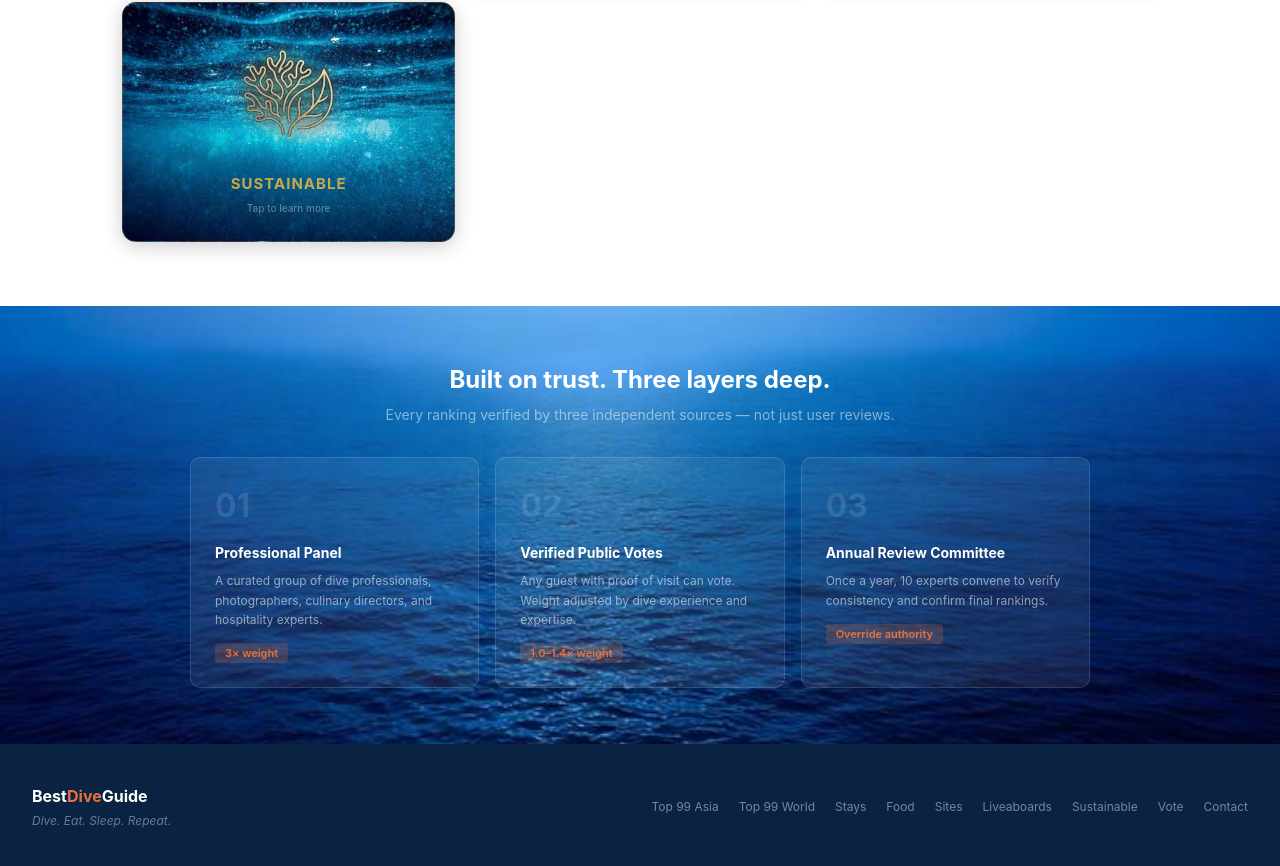
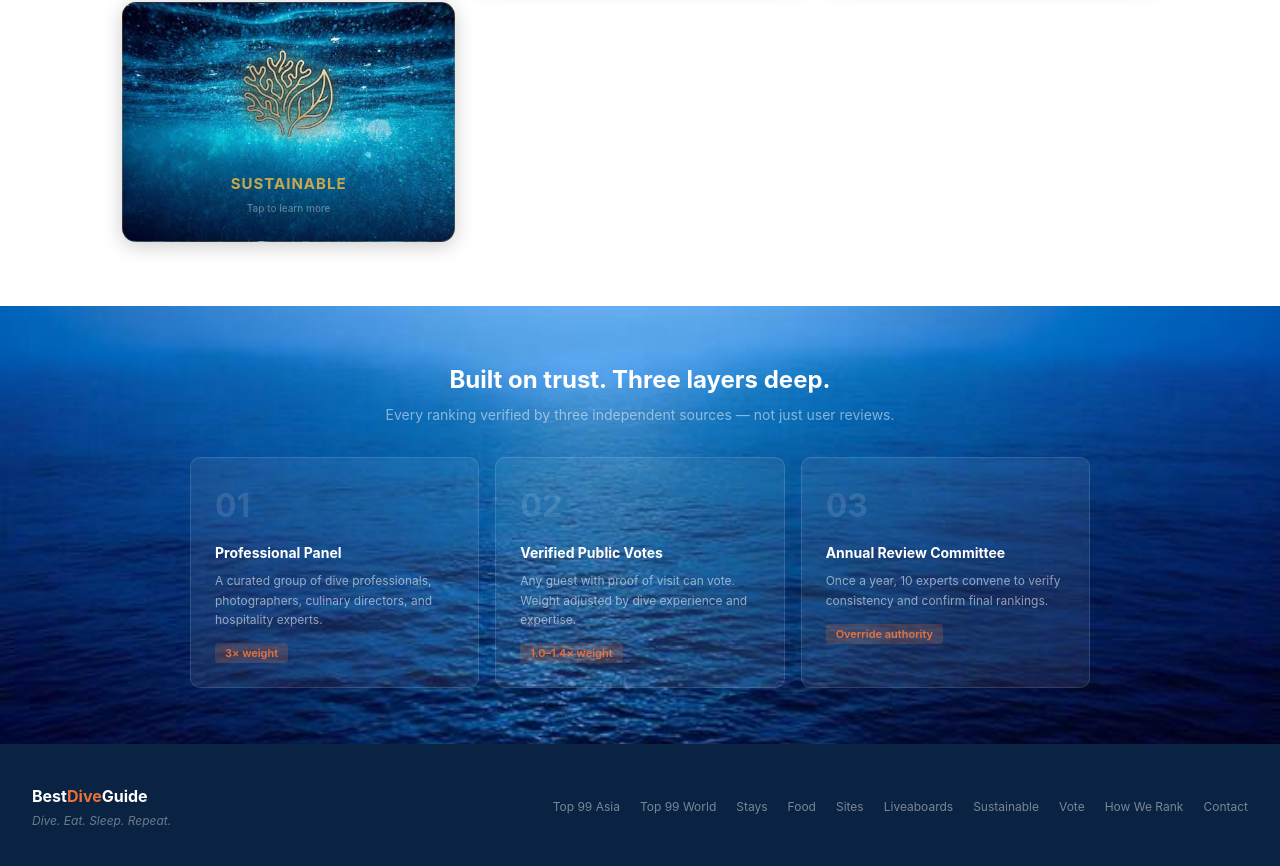
Before and after one commit to nicvdb80-cell/bestdiveguide, a Next.js app: page / in a window 1280 px wide. Shown: the part 1353-2219 px from the top of the page. Built offline with nearby package versions, Linux system fonts and the light colour scheme.

Commit message:
nav: add How We Rank link to footer

```diff
--- a/src/components/Footer.tsx
+++ b/src/components/Footer.tsx
@@ -10,6 +10,7 @@ export default function Footer() {
     { h: "/liveaboards", l: "Liveaboards" },
     { h: "/sustainable", l: "Sustainable" },
     { h: "/vote", l: "Vote" },
+    { h: "/about", l: "How We Rank" },
   ];
   return (
     <footer
```
